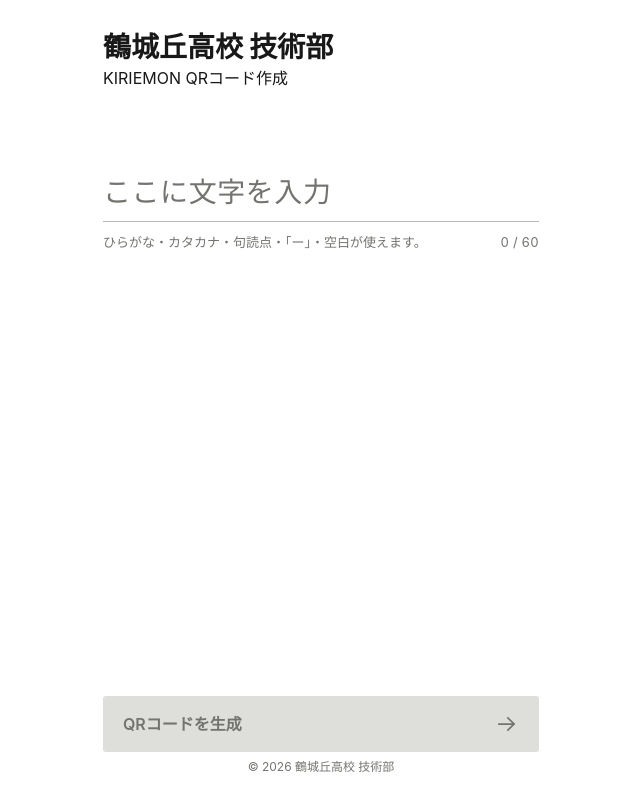
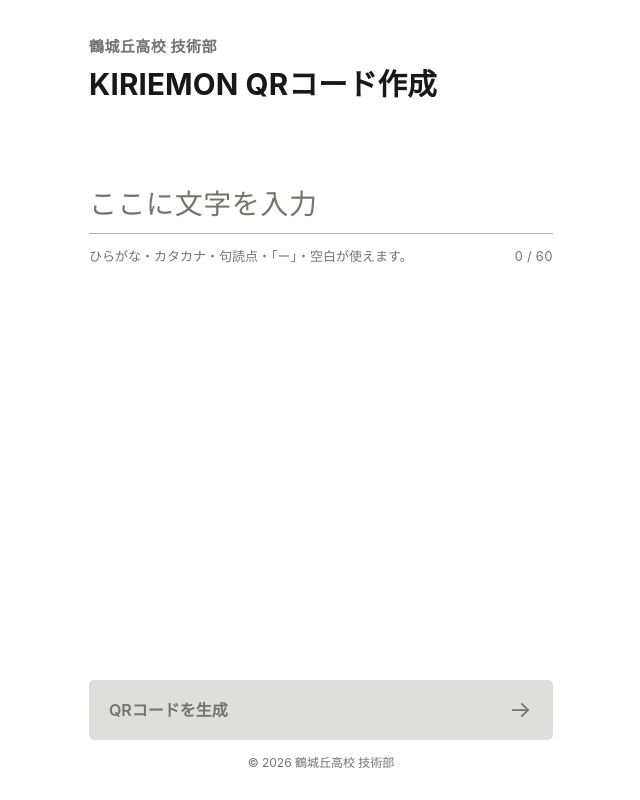
Before and after one commit to gijyutu/KIRIEMON-QR, a plain HTML site: page dist/index.html in a window 1280 px wide. Shown: the whole page, without its empty margins (319-959 px from the left). Drawn offline with Linux system fonts and the light colour scheme.

Commit message:
UI全体の余白と階層を調整

```diff
--- a/dist/index.html
+++ b/dist/index.html
@@ -13,10 +13,10 @@
   </head>
   <body>
     <main class="workspace">
-      <h1>鶴城丘高校 技術部</h1>
-      </div>
-      <p>KIRIEMON QRコード作成
-      </p>
+      <header class="page-heading">
+        <h1>鶴城丘高校 技術部</h1>
+        <p>KIRIEMON QRコード作成</p>
+      </header>
 
       <form id="qr-form" class="editor">
         <label for="qr-text" class="visually-hidden">打ちたい文字</label>
--- a/dist/styles.css
+++ b/dist/styles.css
@@ -19,14 +19,34 @@ body, h1, h2, p {
 .workspace {
   display: flex;
   flex-direction: column;
-  width: min(100%, 30rem);
+  width: min(100%, 32rem);
   min-height: 100vh;
   min-height: 100dvh;
   margin-inline: auto;
-  padding: calc(30px + env(safe-area-inset-top)) max(22px, env(safe-area-inset-right)) max(24px, env(safe-area-inset-bottom)) max(22px, env(safe-area-inset-left));
+  padding: calc(36px + env(safe-area-inset-top)) max(24px, env(safe-area-inset-right)) max(28px, env(safe-area-inset-bottom)) max(24px, env(safe-area-inset-left));
 }
 
-h1, .wordmark {
+.page-heading {
+  display: grid;
+  gap: 8px;
+}
+
+.page-heading h1 {
+  color: var(--muted);
+  font-size: 0.9375rem;
+  font-weight: 600;
+  letter-spacing: 0.03em;
+  line-height: 1.4;
+}
+
+.page-heading p {
+  font-size: clamp(1.4rem, 5vw, 1.85rem);
+  font-weight: 750;
+  letter-spacing: 0.005em;
+  line-height: 1.3;
+}
+
+.wordmark {
   font-size: 1.75rem;
   font-weight: 800;
   letter-spacing: 0;
@@ -37,7 +57,7 @@ h1, .wordmark {
   display: flex;
   flex: 1;
   flex-direction: column;
-  margin-top: 80px;
+  margin-top: clamp(52px, 10vh, 84px);
 }
 
 .writing-area {
@@ -73,8 +93,8 @@ textarea {
   color: inherit;
   caret-color: var(--accent);
   font: inherit;
-  font-size: 1.75rem;
-  line-height: 1.65;
+  font-size: clamp(1.5rem, 5vw, 1.75rem);
+  line-height: 1.55;
   letter-spacing: 0.02em;
 }
 
@@ -86,8 +106,8 @@ textarea {
   overflow: hidden;
   color: transparent;
   font: inherit;
-  font-size: 1.75rem;
-  line-height: 1.65;
+  font-size: clamp(1.5rem, 5vw, 1.75rem);
+  line-height: 1.55;
   letter-spacing: 0.02em;
   white-space: pre-wrap;
   overflow-wrap: break-word;
@@ -113,7 +133,7 @@ textarea::placeholder {
   align-items: baseline;
   justify-content: space-between;
   gap: 12px;
-  margin-top: 10px;
+  margin-top: 12px;
   color: var(--muted);
   font-size: 0.8125rem;
   line-height: 1.6;
@@ -174,11 +194,11 @@ button svg {
   justify-content: space-between;
   gap: 16px;
   width: 100%;
-  min-height: 56px;
+  min-height: 60px;
   margin-top: auto;
   padding: 14px 20px;
   border: 0;
-  border-radius: 3px;
+  border-radius: 5px;
   background: #181818;
   color: #fff;
   font-size: 1rem;
@@ -204,7 +224,7 @@ button svg {
 
 .qr-trademark {
   display: block;
-  margin-top: 6px;
+  margin-top: 14px;
   color: var(--muted);
   font-size: 0.75rem;
   line-height: 1.5;
@@ -275,25 +295,28 @@ body:has(.qr-dialog[open]) {
   flex-direction: column;
   justify-content: center;
   margin: 0 env(safe-area-inset-right) env(safe-area-inset-bottom) env(safe-area-inset-left);
-  padding-block: 8px 12px;
+  gap: 16px;
+  padding: 16px 24px 24px;
   text-align: center;
 }
 
 .qr-caption {
   flex: none;
-  max-height: 25%;
+  max-height: 20%;
   padding-inline: 16px;
   overflow: auto;
   overflow-wrap: anywhere;
   white-space: pre-wrap;
-  font-size: 1.25rem;
+  font-size: clamp(1rem, 4vw, 1.25rem);
   font-weight: 600;
   line-height: 1.5;
 }
 
 .qr-image {
   display: block;
-  width: 100%;
+  width: min(100%, 32rem);
+  max-height: 68dvh;
+  margin-inline: auto;
   min-height: 0;
   aspect-ratio: 1;
   object-fit: contain;
```
